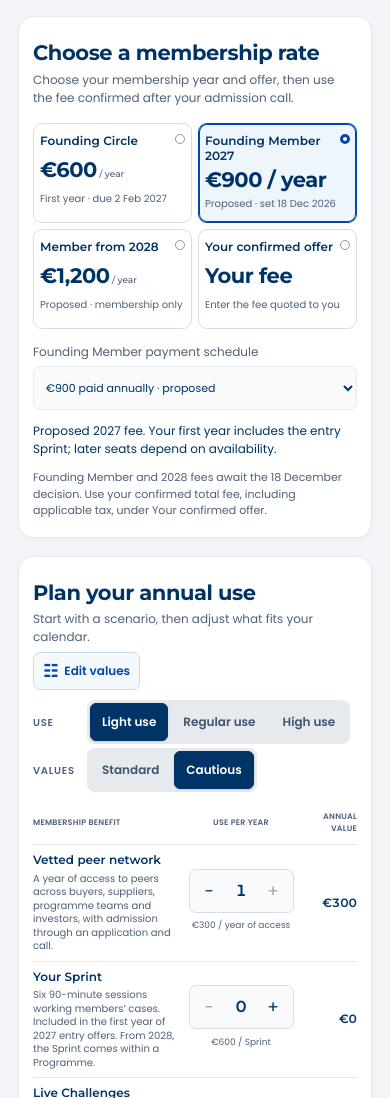
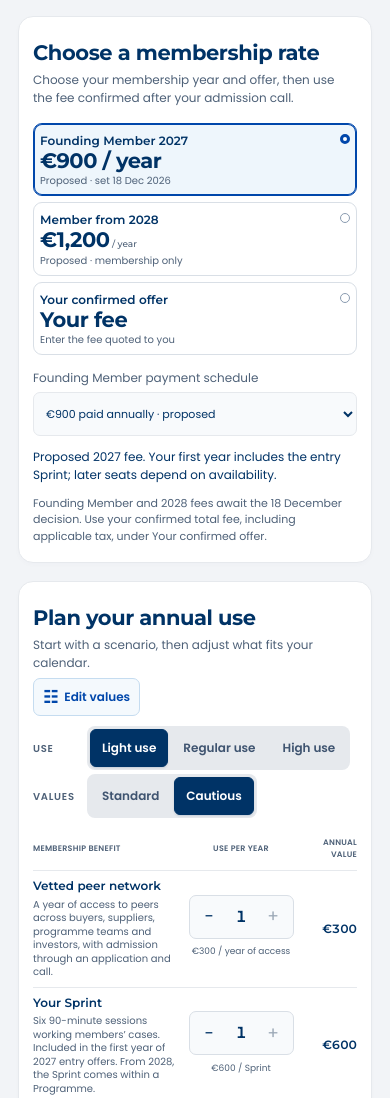
Before and after one commit to NicPeer/execfrontline-roi, a plain HTML site: page index.html in a window 390 px wide. Shown: the part 365-1463 px from the top of the page. Drawn offline with Linux system fonts and the light colour scheme.

Commit message:
Remove Founding Circle; default Sprint 1 for 2027 offers and Programme 1 for 2028
Co-Authored-By: Claude Opus 5.5 <noreply@anthropic.com>
Claude-Session: https://claude.ai/code/session_01Vr89Jd1EmFyKFsYsjpfCjh

```diff
--- a/index.html
+++ b/index.html
@@ -75,7 +75,7 @@ h1 span { color: #89cff0; }
 .plan-panel, .usage-panel { padding: 23px 24px 18px; }
 h2 { font-size: 23px; font-weight: 800; letter-spacing: -.038em; line-height: 1.23; }
 .section-copy { font-size: 13px; color: var(--muted); margin-top: 5px; }
-.plan-options { margin: 16px 0 0; padding: 0; border: 0; display: grid; grid-template-columns: repeat(2, minmax(0, 1fr)); gap: 9px; }
+.plan-options { margin: 16px 0 0; padding: 0; border: 0; display: grid; grid-template-columns: repeat(3, minmax(0, 1fr)); gap: 9px; }
 .plan-option { display: block; position: relative; min-width: 0; cursor: pointer; }
 .plan-option input { position: absolute; opacity: 0; width: 1px; height: 1px; }
 .plan-card { display: grid; grid-template-columns: minmax(0, 1fr) 13px; column-gap: 4px; row-gap: 1px; align-items: baseline; min-height: 97px; padding: 11px 10px 9px; height: 100%; border: 1px solid #d9dfe6; border-radius: 9px; background: #fff; }
@@ -266,7 +266,8 @@ dialog::backdrop { background: #003366b0; }
 .model-notes h3 { font-size: 14px; margin-top: 12px; }
 .model-notes p { font-size: 12px; color: var(--muted); margin-top: 6px; max-width: 100ch; }
 @media (max-width: 540px) {
- .plan-options { grid-template-columns: repeat(2, minmax(0, 1fr)); }
+ .plan-options { grid-template-columns: minmax(0, 1fr); }
+ .plan-card { min-height: 0; }
  .plan-price { font-size: 21px; }
  .plan-name { font-size: 12px; }
  .plan-detail { font-size: 10px; }
@@ -444,8 +445,8 @@ h1, h2, h3 { color: inherit; }
             <li><strong>Archive result, €30 cautious or €40 standard:</strong> about thirty minutes saved at €60 or €80 an hour. Enter a lower value if a resource saves you less time.</li>
           </ul>
           <h3>Membership model used</h3>
-          <p>The 2027 entry year includes one Sprint; later seats depend on availability, with Founding Circle priority. From 2028, members can add one to four Programmes a year at €1,200 each, on top of membership. Each includes a Sprint, a course and online events, and counts only when added. ExecFrontline PRO is included for the founding groups, with its contents still being defined, so it carries €0 in this model.</p>
-          <p>Every benefit value here is an editable planning assumption. Task Force and event quantities depend on what is available. The 48-hour Challenge response is a target under validation. Founding Circle renewal is intended to rise with inflation only. Other fees apply to a stated year. Member feedback on help received, time saved and outputs used will show how well these assumptions hold.</p>
+          <p>The 2027 entry year includes one Sprint; later seats depend on availability. From 2028, members can add one to four Programmes a year at €1,200 each, on top of membership. Each includes a Sprint, a course and online events, and counts only when added. ExecFrontline PRO is included for Founding Members, with its contents still being defined, so it carries €0 in this model.</p>
+          <p>Every benefit value here is an editable planning assumption. Task Force and event quantities depend on what is available. The 48-hour Challenge response is a target under validation. Other fees apply to a stated year. Member feedback on help received, time saved and outputs used will show how well these assumptions hold.</p>
         </div>
         <p class="method-foot">Illustrative value estimate, updated 18 November 2026. This compares the estimated value of benefits with membership cost. It excludes your time, possible contract wins and other uncertain outcomes. Future membership terms and availability may change. <a href="https://www.execfrontline.com/execfrontline-answer-hub">Explore what’s included <span class="arrow-up" aria-hidden="true"></span></a></p>
       </section>
@@ -500,7 +501,6 @@ function isAvailable(id, state) {
 }
 
 const plans = {
-  circle: { name: "Founding Circle", fee: 600, detail: "First year · due 2 Feb 2027" },
   founding: { name: "Founding Member 2027", fee: 900, detail: "Proposed · set 18 Dec 2026" },
   standard: { name: "Member from 2028", fee: 1200, detail: "Proposed · membership only" },
   custom: { name: "Your confirmed offer", fee: null, detail: "Enter the fee quoted to you" },
@@ -519,7 +519,7 @@ const benefits = [
 
 const presets = {
   // null: the number of Programmes is a purchase choice, so usage scenarios leave it unchanged.
-  light: { name: "Light use", counts: [1, 0, null, 1, 0, 2, 2, 2] },
+  light: { name: "Light use", counts: [1, 1, null, 1, 0, 2, 2, 2] },
   regular: { name: "Regular use", counts: [1, 1, null, 3, 2, 4, 4, 6] },
   high: { name: "High use", counts: [1, 1, null, 6, 4, 8, 8, 12] },
 };
@@ -541,7 +541,7 @@ function startingState() {
     plan: "founding",
     billing: "annual",
     customFee: null,
-    counts: Object.fromEntries(benefits.map(({ id }, index) => [id, presets.light.counts[index] ?? 0])),
+    counts: Object.fromEntries(benefits.map(({ id }, index) => [id, presets.light.counts[index] ?? 1])),
     rates: { ...valueSets.cautious.rates },
   };
 }
@@ -607,7 +607,7 @@ const byId = (id) => document.getElementById(id);
 const query = (selector) => document.querySelector(selector);
 const euro = new Intl.NumberFormat("en-IE", { style: "currency", currency: "EUR", minimumFractionDigits: 0, maximumFractionDigits: 2 });
 const percent = new Intl.NumberFormat("en-IE", { maximumFractionDigits: 1 });
-const storageKey = "execfrontline-membership-roi-v4";
+const storageKey = "execfrontline-membership-roi-v5";
 const icons = {
   community: "⌂", sessions: "✦", briefings: "◉", course: "▤", networking: "◇",
   resources: "▧", sprint: "↗", sliders: "☷", reset: "↶", target: "◎", info: "ⓘ", close: "×",
@@ -747,8 +747,6 @@ function updateUI() {
     ? programmes === 0
       ? "2028 membership €1,200. Add one to four Programmes under Plan your annual use, at €1,200 each. Each includes a Sprint, a course and online events."
       : "2028 membership €1,200 plus " + (programmes === 1 ? "one Programme at €1,200" : programmes + " Programmes at €1,200 each") + ". Total annual cost " + money(result.cost) + "."
-    : state.plan === "circle"
-    ? "First membership year only. The €150 commitment fee is waived. Future renewal is intended to rise with inflation only."
     : state.plan === "founding"
     ? "Proposed 2027 fee. Your first year includes the entry Sprint; later seats depend on availability."
     : "Enter the full annual cost of your offer. Count a Sprint only if that offer includes it.";
@@ -817,7 +815,9 @@ syncInputs();
 
 byId("plan-options").addEventListener("change", (event) => {
   const scenario = selectedPreset(state);
+  const wasStandard = state.plan === "standard";
   state.plan = event.target.value;
+  if (state.plan === "standard" && !wasStandard) state.counts.programme = 1;
   if (scenario) applyPreset(state, scenario);
   else for (const { id } of benefits) if (!isAvailable(id, state)) state.counts[id] = 0;
   syncInputs();
```
